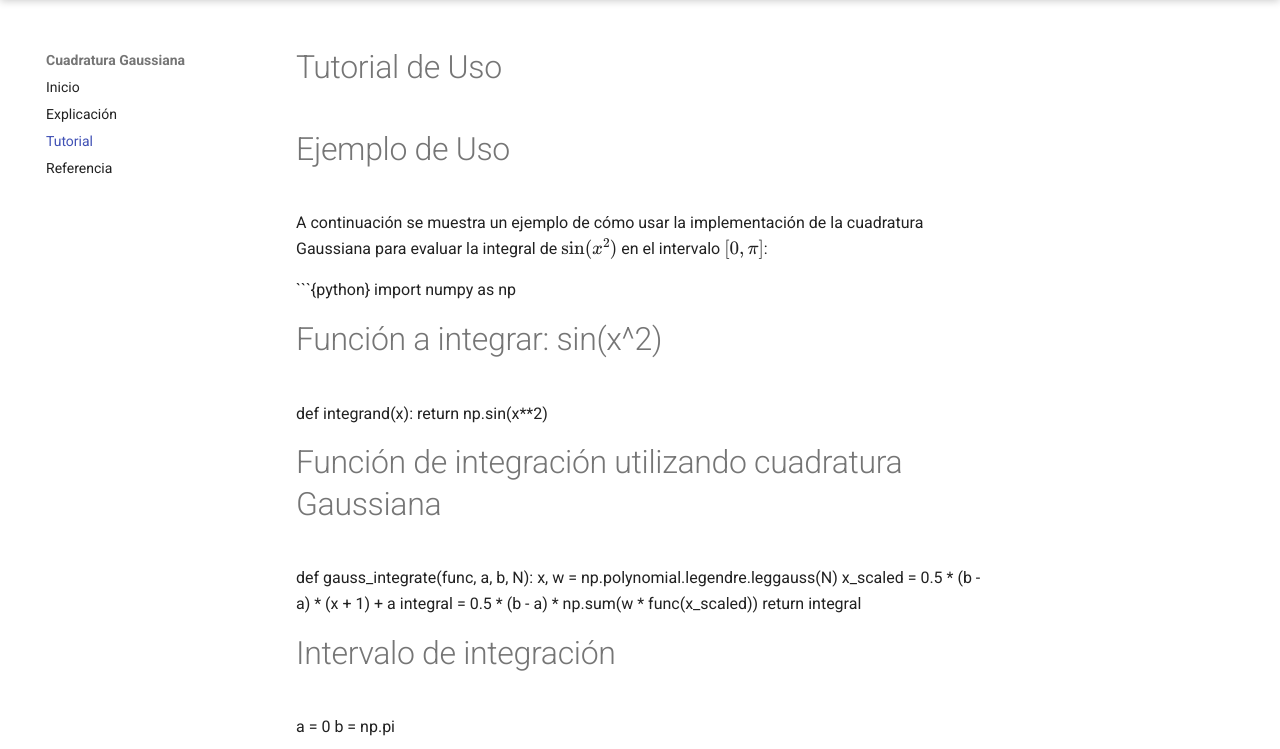
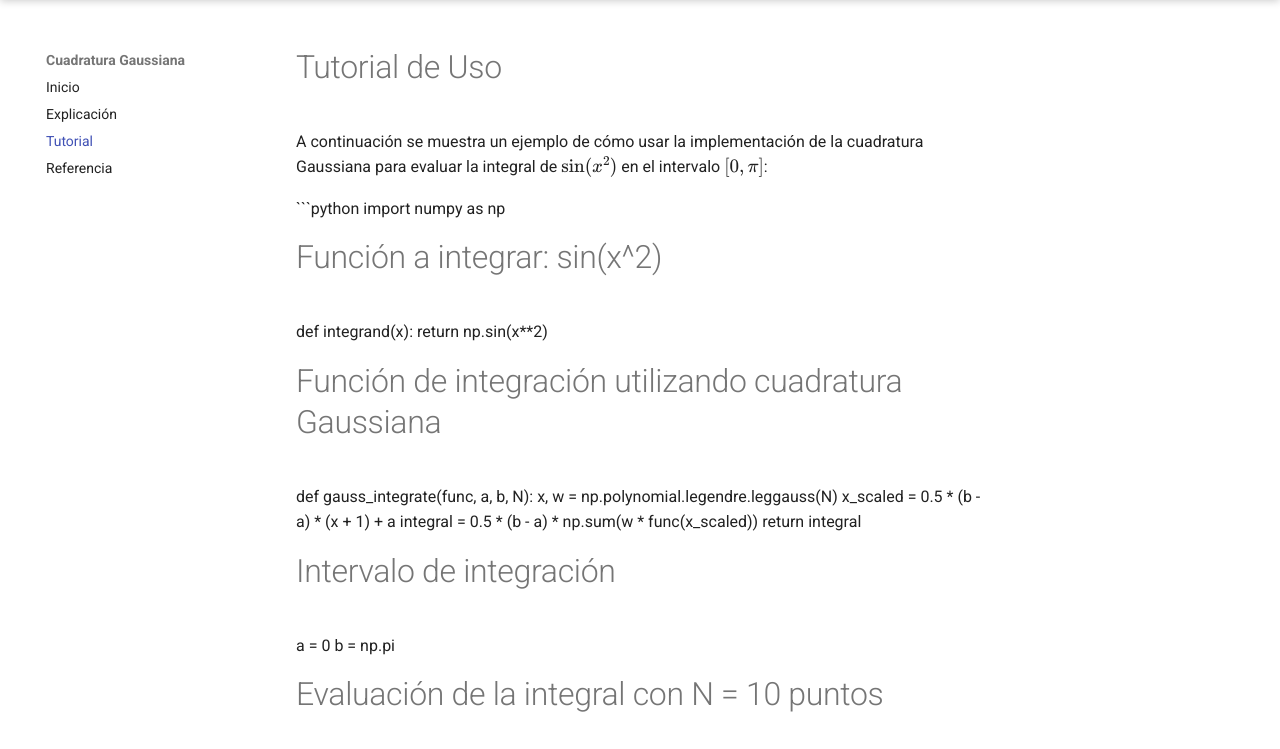
Before and after one commit to KarolayAN/Tarea2, a plain HTML site: page tutorials/index.html in a window 1280 px wide. Shown: the part 51-800 px from the top of the page. Drawn offline with nearby package versions, Linux system fonts and the light colour scheme.

Commit message:
Deployed f12a2aa with MkDocs version: 1.6.1

````diff
--- a/tutorials/index.html
+++ b/tutorials/index.html
@@ -290,9 +290,8 @@
 
 
 <h1 id="tutorial-de-uso">Tutorial de Uso<a class="headerlink" href="#tutorial-de-uso" title="Permanent link">&para;</a></h1>
-<h1 id="ejemplo-de-uso">Ejemplo de Uso<a class="headerlink" href="#ejemplo-de-uso" title="Permanent link">&para;</a></h1>
 <p>A continuación se muestra un ejemplo de cómo usar la implementación de la cuadratura Gaussiana para evaluar la integral de <span class="arithmatex">\( \sin(x^2) \)</span> en el intervalo <span class="arithmatex">\( [0, \pi] \)</span>:</p>
-<p>```{python}
+<p>```python
 import numpy as np</p>
 <h1 id="funcion-a-integrar-sinx2">Función a integrar: sin(x^2)<a class="headerlink" href="#funcion-a-integrar-sinx2" title="Permanent link">&para;</a></h1>
 <p>def integrand(x):
````
